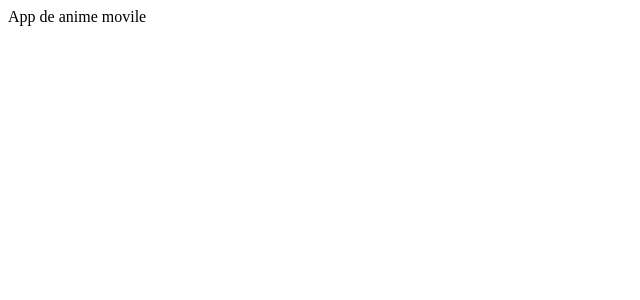
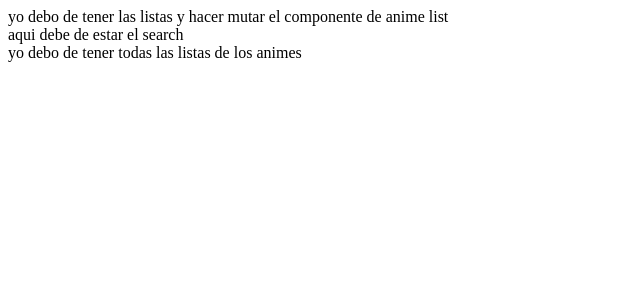
Before and after one commit to Danfelogar/anime-streaming, a React (Create React App) app: page / in a window 1280 px wide. Shown: the top 300 px of the page, without its empty margins (0-640 px from the left). Built offline with nearby package versions, Linux system fonts and the light colour scheme.

Commit message:
3 commit create router and components base

```diff
--- a/package.json
+++ b/package.json
@@ -9,6 +9,7 @@
     "axios": "^0.24.0",
     "react": "^17.0.2",
     "react-dom": "^17.0.2",
+    "react-router-dom": "^5.3.0",
     "react-scripts": "4.0.3",
     "web-vitals": "^1.1.2"
   },
--- a/src/App.js
+++ b/src/App.js
@@ -1,8 +1,9 @@
+import { AppRouter } from "./routers/AppRouter";
 
 function App() {
   return (
     <div>
-      App de anime movile
+      <AppRouter/>
     </div>
   );
 }
--- /dev/null
+++ b/src/components/Anime/AnimeScreen.js
@@ -0,0 +1,8 @@
+
+export const AnimeScreen = () => {
+    return (
+        <div>
+            yo debo de tener todas las listas de los animes
+        </div>
+    )
+}
--- /dev/null
+++ b/src/components/DetailAnime/DetailAnimeScreen.js
@@ -0,0 +1,8 @@
+
+export const DetailAnimeScreen = () => {
+    return (
+        <div>
+            yo guardo los datos especificos de un anime
+        </div>
+    )
+}
--- /dev/null
+++ b/src/components/Drawer/DrawerScreen.js
@@ -0,0 +1,8 @@
+
+export const DrawerScreen = () => {
+    return (
+        <div>
+            yo debo de tener las listas y hacer mutar el componente de anime list
+        </div>
+    )
+}
--- /dev/null
+++ b/src/components/FavoritesAnime/FavoritesAnime.js
@@ -0,0 +1,8 @@
+
+export const FavoritesAnime = () => {
+    return (
+        <div>
+            yo soy la lista de animes favoritoss
+        </div>
+    )
+}
--- /dev/null
+++ b/src/components/Navbar/NavbarScreen.js
@@ -0,0 +1,8 @@
+
+export const NavbarScreen = () => {
+    return (
+        <div>
+            aqui debe de estar el search
+        </div>
+    )
+}
--- /dev/null
+++ b/src/routers/AppRouter.js
@@ -0,0 +1,34 @@
+import {
+    BrowserRouter as Router,
+    Switch,
+    Route,
+    Redirect
+} from "react-router-dom";
+import { AnimeScreen } from "../components/Anime/AnimeScreen";
+import { DetailAnimeScreen } from "../components/DetailAnime/DetailAnimeScreen";
+
+import { DrawerScreen } from "../components/Drawer/DrawerScreen";
+import { FavoritesAnime } from "../components/FavoritesAnime/FavoritesAnime";
+
+import { NavbarScreen } from "../components/Navbar/NavbarScreen";
+
+export const AppRouter = () => {
+    return (
+        <Router>
+            <DrawerScreen/>
+            <NavbarScreen/>
+            <Switch>
+                <Route exact path="/">
+                    <AnimeScreen/>
+                </Route>
+                <Route exact path="/favoritesList">
+                    <FavoritesAnime/>
+                </Route>
+                <Route path="/id" >
+                    <DetailAnimeScreen/>
+                </Route>
+                <Redirect to="/" />
+            </Switch>
+        </Router>
+    )
+}
```
Also changed, not shown: src/components/NotFound404/NotFoundScreen.js (added, +8 -0 lines), 1 other file (tests, documents, lock files or other folders).
